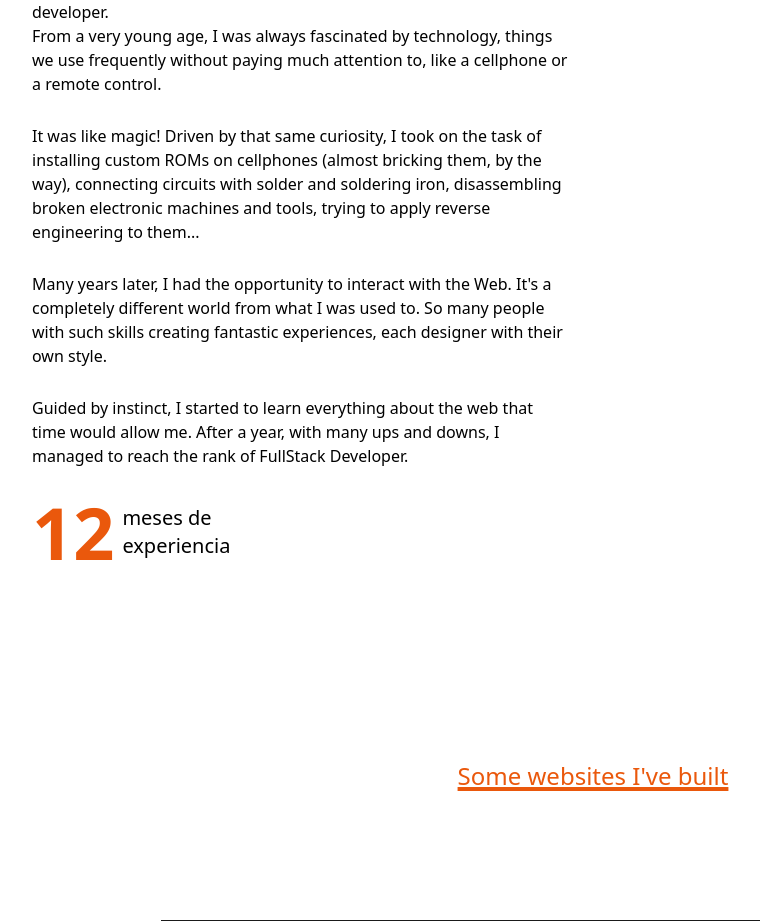
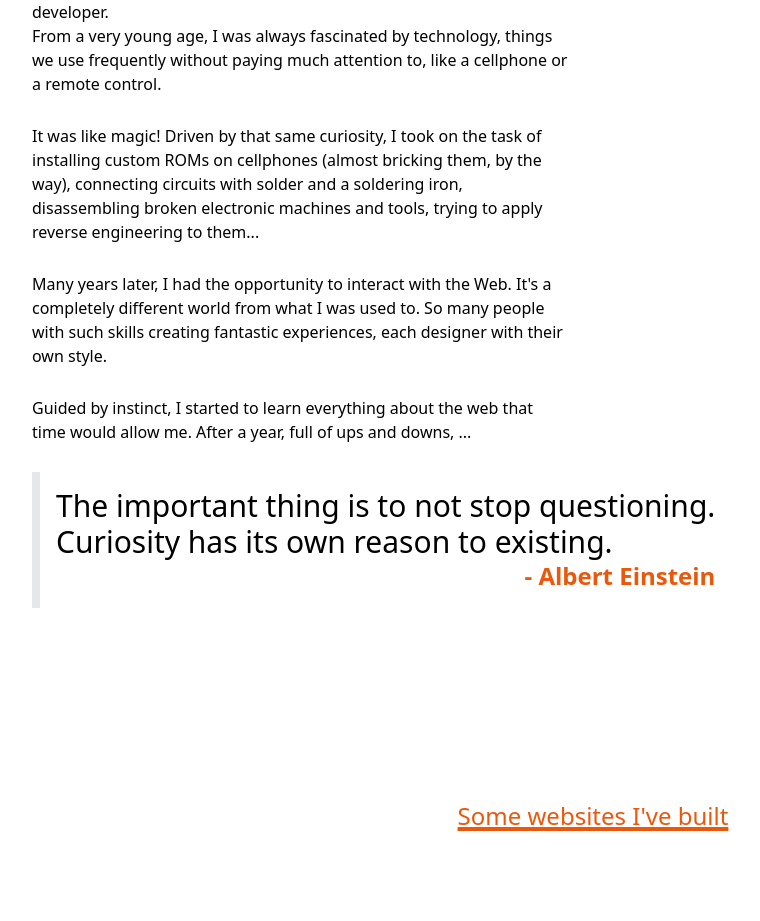
Before and after one commit to WillAvatec/portfolio, a React (Vite) app: page / in a window 1280 px wide. Shown: the part 1040-1961 px from the top of the page, without its empty margins (47-807 px from the left). Built offline with nearby package versions, Linux system fonts and the light colour scheme.

Commit message:
chore: Add a quote to the end of the About section

```diff
--- a/src/components/About/About.tsx
+++ b/src/components/About/About.tsx
@@ -17,15 +17,13 @@ function About() {
           <Left />
           <Right />
         </div>
-        <div>
-          <p className="w-min flex flex-row gap-2 items-center text-xl">
-            {" "}
-            <span className="text-7xl font-extrabold text-orange-600">
-              12
-            </span>{" "}
-            meses de experiencia
+        <blockquote className="text-3xl w-fit border-l-8 p-4">
+          <p>The important thing is to not stop questioning.</p>
+          <p>Curiosity has its own reason to existing.</p>
+          <p className="w-full text-2xl text-right font-extrabold text-orange-600">
+            - Albert Einstein
           </p>
-        </div>
+        </blockquote>
       </div>
     </section>
   );
@@ -45,9 +43,9 @@ const Left = () => {
       <p className="pb-7">
         It was like magic! Driven by that same curiosity, I took on the task of
         installing custom ROMs on cellphones (almost bricking them, by the way),
-        connecting circuits with solder and soldering iron, disassembling broken
-        electronic machines and tools, trying to apply reverse engineering to
-        them...
+        connecting circuits with solder and a soldering iron, disassembling
+        broken electronic machines and tools, trying to apply reverse
+        engineering to them...
       </p>
       <p className="pb-7">
         Many years later, I had the opportunity to interact with the Web. It's a
@@ -57,8 +55,7 @@ const Left = () => {
       </p>
       <p className="pb-7">
         Guided by instinct, I started to learn everything about the web that
-        time would allow me. After a year, with many ups and downs, I managed to
-        reach the rank of FullStack Developer.
+        time would allow me. After a year, full of ups and downs, ...
       </p>
     </div>
   );
```
